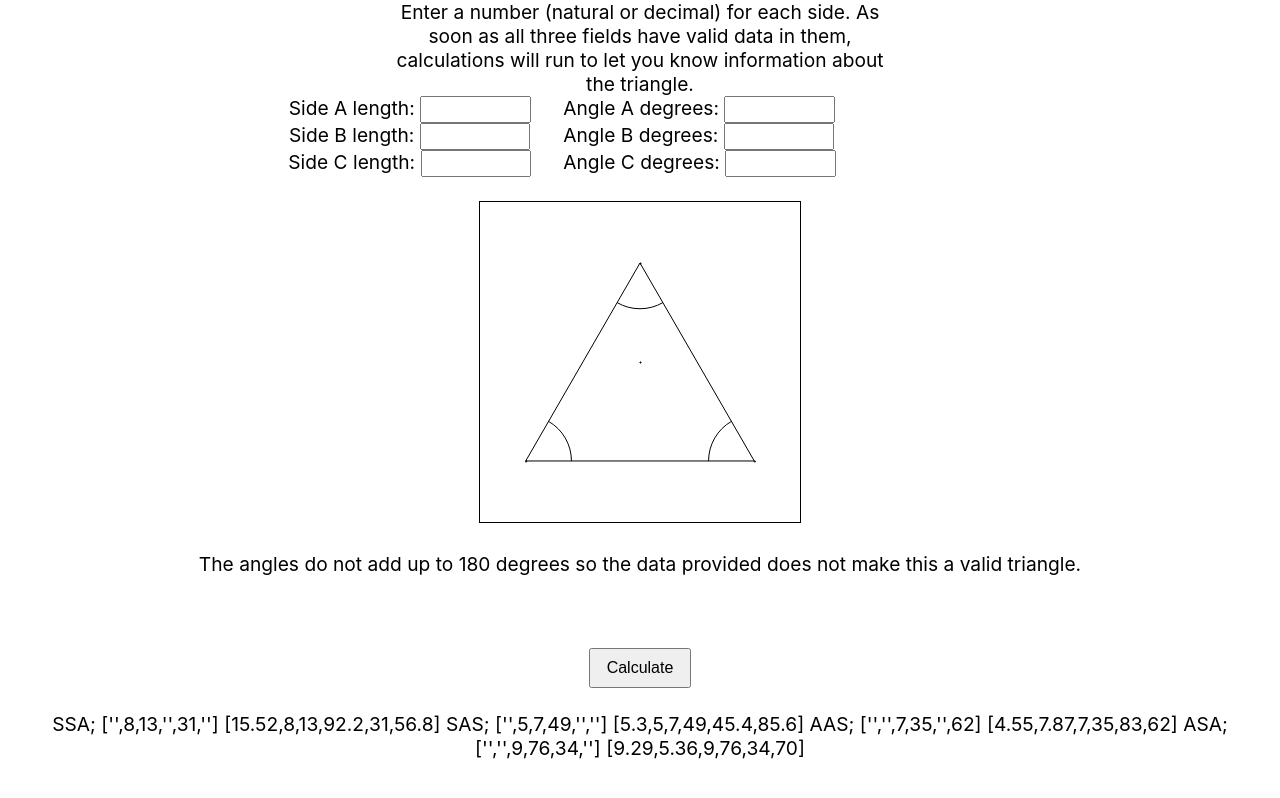
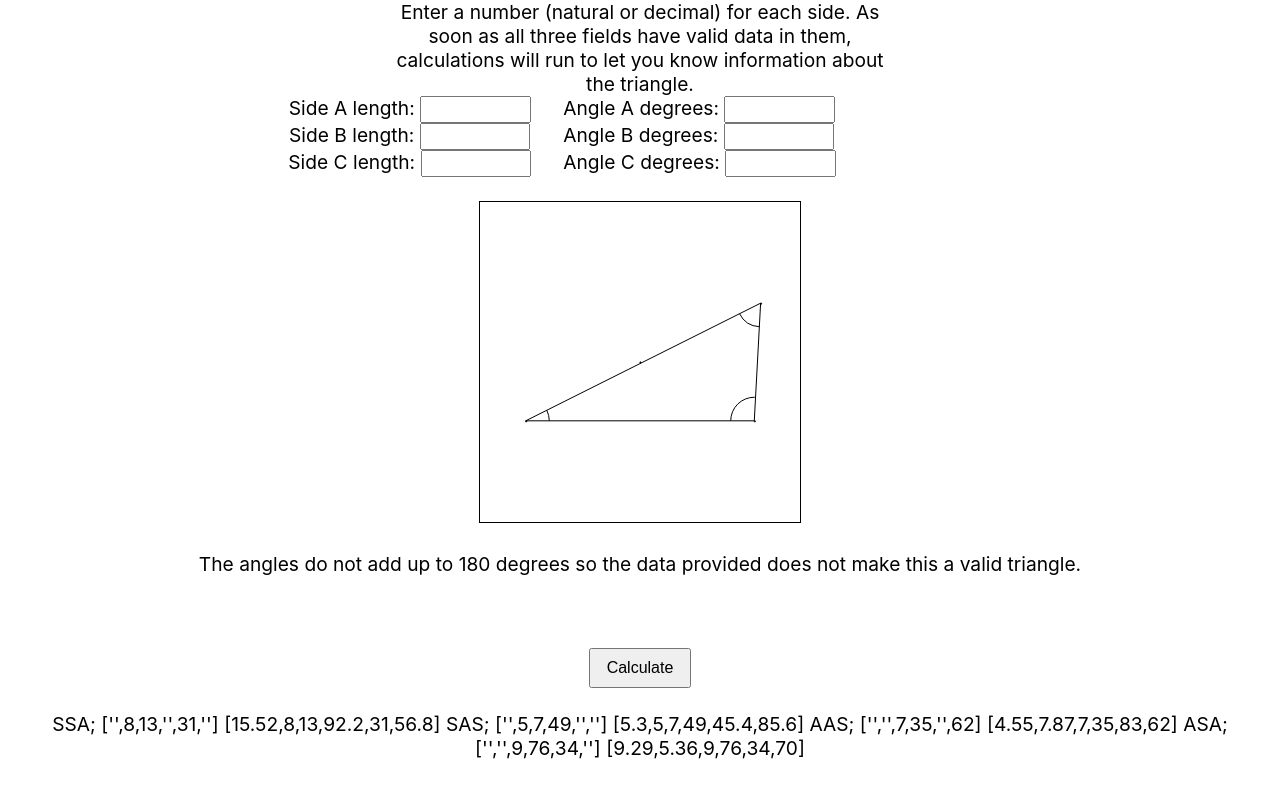
Before and after one commit to tylercasperson/triangle-information, a React (Create React App) app: page / in a window 1280 px wide. Built offline with nearby package versions, Linux system fonts and the light colour scheme.

Commit message:
able to calculate all triangle coordinates

```diff
--- a/src/layout/Calculations.js
+++ b/src/layout/Calculations.js
@@ -504,6 +504,24 @@ const Calculations = () => {
     setCalculation(null, 'exact', missingSide2, 'side', side3);
   };
 
+  const missingCoordinate = (side, x, y) => {
+    return Math.sqrt(x ** 2 - side ** 2 - y ** 2);
+  };
+
+  console.log('missingX = ', missingCoordinate(8, 13, 7.994));
+  console.log(
+    'missingX = ',
+    missingCoordinate(8, 13, sideLawOfSine(8, 90, 92.2))
+  );
+
+  console.log('missingXx = ', missingCoordinate(5, 7, 3.774));
+  console.log(
+    'missingXxx = ',
+    missingCoordinate(8, 13, sideLawOfSine(7, 90, 45.4))
+  );
+
+  console.log('missingY: ', sideLawOfSine(8, 90, 92.2));
+
   const trianglePlots = (arr) => {
     // let x1 = sideC;
     // let y1 = 0;
@@ -584,12 +602,14 @@ const Calculations = () => {
       <br />
 
       <Drawing
-        x1={sideC}
-        y1={0}
-        x2={0}
-        y2={0}
-        x3={sideLawOfSine(sideA, 90, 180 - 90 - angleB)}
-        y3={sideLawOfSine(sideA, 90, angleB)}
+        triangleWidth={sideC}
+        widthToTop={sideLawOfSine(sideA, 90, 180 - 90 - angleB)}
+        triangleHeight={sideLawOfSine(sideA, 90, angleB)}
+        missingX={missingCoordinate(
+          sideB,
+          sideC,
+          sideLawOfSine(sideB, 90, angleA)
+        )}
       />
 
       {parseInt(angleA) === 0 ||
--- a/src/layout/Drawing.js
+++ b/src/layout/Drawing.js
@@ -8,18 +8,23 @@ const Drawing = (props) => {
       let context = canvasRef.current.getContext('2d');
       context.clearRect(0, 0, context.canvas.width, context.canvas.height);
 
-      //   let x1 = props.x1;
-      //   let x2 = props.x2;
-      //   let x3 = props.x3;
-      //   let y1 = props.y1;
-      //   let y2 = props.y2;
-      //   let y3 = props.y3;
+      // let x1 = props.x1;
+      // let x2 = props.x2;
+      // let x3 = props.x3;
+      // let y1 = props.y1;
+      // let y2 = props.y2;
+      // let y3 = props.y3;
 
-      //   console.log('y3: ', y3);
+      let triangleWidth = 13;
+      let triangleHeight = 6.69;
+      let widthToTop = 11.4;
+      let missingCoordinate = 3.12;
 
-      let triangleWidth = 50 / 2;
-      let triangleHeight = 43.3 / 2;
-      let widthToTop = 25 / 2;
+      console.log('averageX: ', 7 / 3);
+
+      // let triangleWidth = 50 / 2;
+      // let triangleHeight = 43.3 / 2;
+      // let widthToTop = 25 / 2;
 
       let aspectRatio = Math.min(
         320 / (triangleWidth * 0.7),
```
Also changed, not shown: 1 other file (tests, documents, lock files or other folders).
